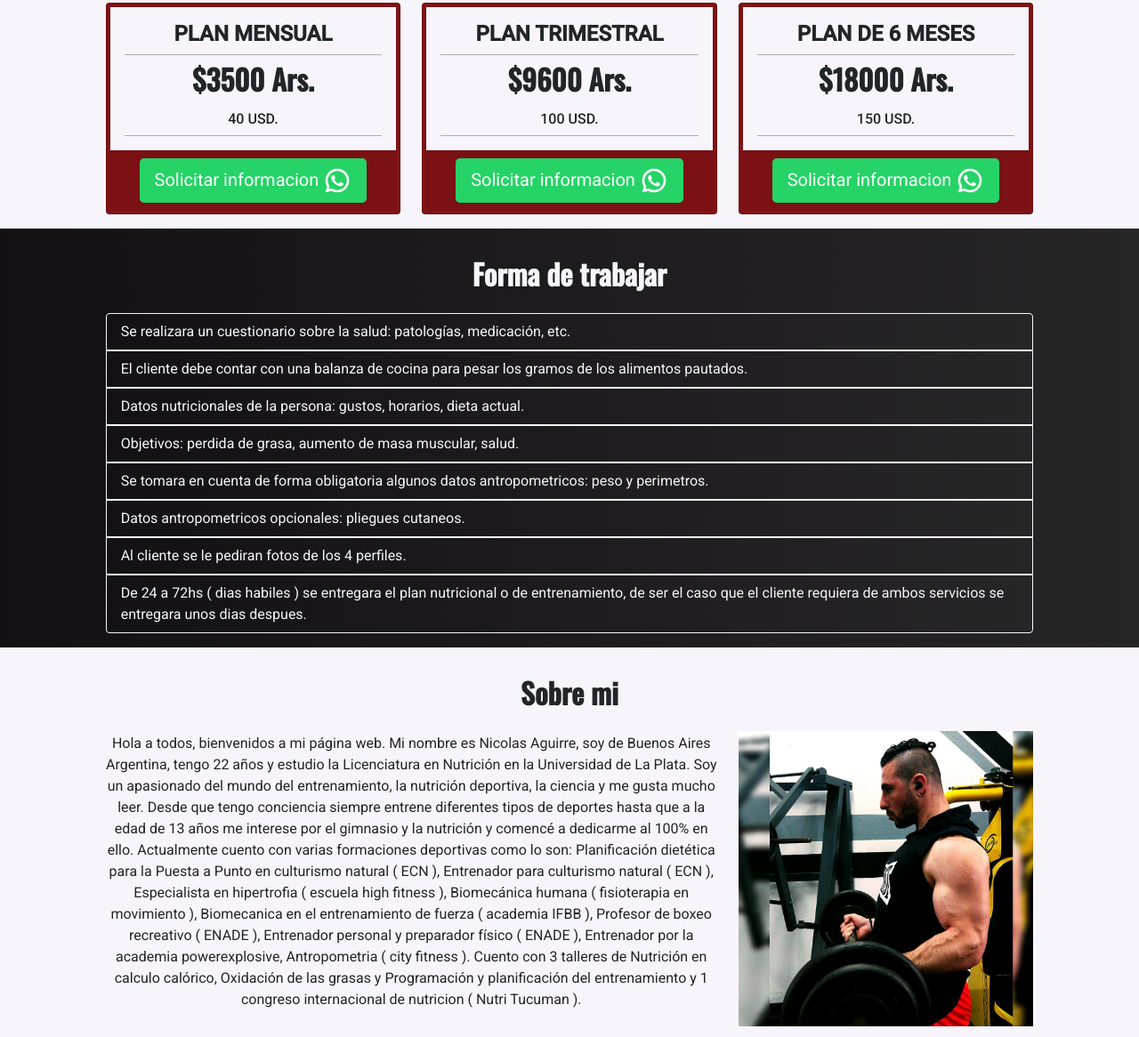
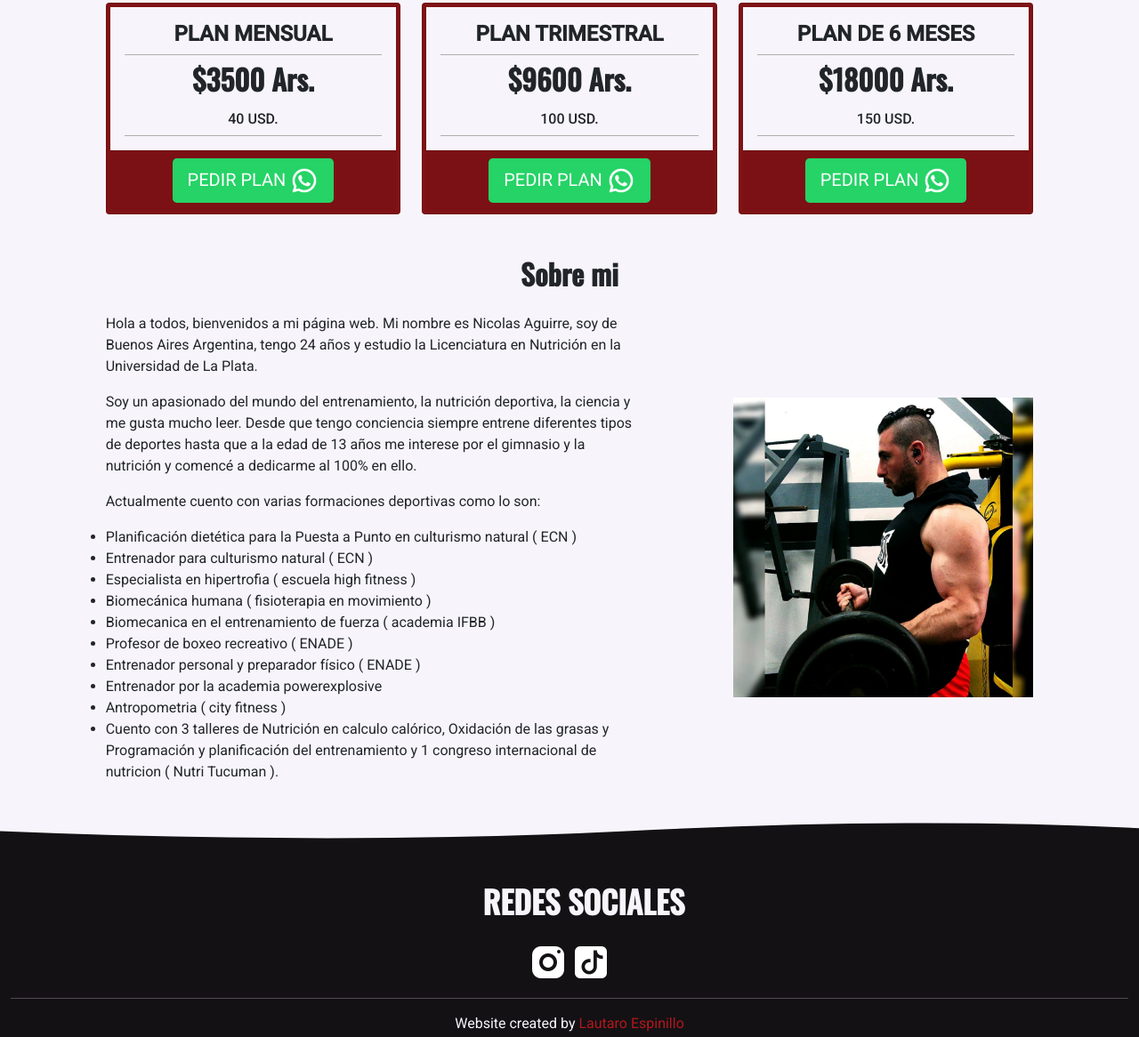
Before and after one commit to TheLaucha/Nicolas-Aguirre, a plain HTML site: page index.html in a window 1280 px wide. Shown: the part 1020-2186 px from the top of the page at 89% size. Drawn offline with nearby package versions, Linux system fonts and the light colour scheme.

Commit message:
change some text

```diff
--- a/index.html
+++ b/index.html
@@ -96,7 +96,7 @@
             <div class="col">
               <div class="card h-100">
                 <div class="card-body">
-                  <h5 class="card-title">INFORMACION NUTRICIONAL</h5>
+                  <h5 class="card-title">INFORMACION DEL PLAN</h5>
                   <div class="row text-left informacion-nutricional">
                     <div class="col-12 col-md-6">
                       <p class="card-text">
@@ -157,11 +157,11 @@
                 </div>
                 <div class="card-footer">
                   <a
-                    href="https://api.whatsapp.com/send?phone=+5491144088053&text=Solicito%20información%20sobre%20el%20plan%20Mensual."
+                    href="https://api.whatsapp.com/send?phone=+5491144088053&text=QUIERO%20UN%20PLAN"
                     target="__blank"
                     class="card-link btn btn-lg wsp-btn"
                   >
-                    Solicitar informacion
+                    PEDIR PLAN
                     <img class="wsp-icon" src="./images/wsp.png" alt="wsp icon" />
                   </a>
                 </div>
@@ -176,11 +176,11 @@
                 </div>
                 <div class="card-footer">
                   <a
-                    href="https://api.whatsapp.com/send?phone=+5491144088053&text=Solicito%20información%20sobre%20el%20plan%20Trimestral."
+                    href="https://api.whatsapp.com/send?phone=+5491144088053&text=QUIERO%20UN%20PLAN"
                     target="__blank"
                     class="card-link btn btn-lg wsp-btn"
                   >
-                    Solicitar informacion
+                    PEDIR PLAN
                     <img class="wsp-icon" src="./images/wsp.png" alt="wsp icon" />
                   </a>
                 </div>
@@ -195,11 +195,11 @@
                 </div>
                 <div class="card-footer">
                   <a
-                    href="https://api.whatsapp.com/send?phone=+5491144088053&text=Solicito%20información%20sobre%20el%20plan%20de%206%20meses."
+                    href="https://api.whatsapp.com/send?phone=+5491144088053&text=QUIERO%20UN%20PLAN"
                     target="__blank"
                     class="card-link btn btn-lg wsp-btn"
                   >
-                    Solicitar informacion
+                    PEDIR PLAN
                     <img class="wsp-icon" src="./images/wsp.png" alt="wsp icon" />
                   </a>
                 </div>
@@ -209,81 +209,45 @@
         </div>
       </section>
 
-      <section
-        class="row d-flex justify-content-around align-items-center py-3"
-        id="forma-de-trabajo"
-      >
-        <div class="col-10">
-          <div class="row text-center my-3">
-            <div class="col">
-              <h2>Forma de trabajar</h2>
-            </div>
-          </div>
-          <div class="row text-justify">
-            <div class="col">
-              <ul class="list-group">
-                <li class="list-group-item">
-                  Se realizara un cuestionario sobre la salud: patologías, medicación, etc.
-                </li>
-                <li class="list-group-item">
-                  El cliente debe contar con una balanza de cocina para pesar los gramos de los
-                  alimentos pautados.
-                </li>
-                <li class="list-group-item">
-                  Datos nutricionales de la persona: gustos, horarios, dieta actual.
-                </li>
-                <li class="list-group-item">
-                  Objetivos: perdida de grasa, aumento de masa muscular, salud.
-                </li>
-                <li class="list-group-item">
-                  Se tomara en cuenta de forma obligatoria algunos datos antropometricos: peso y
-                  perimetros.
-                </li>
-                <li class="list-group-item">
-                  Datos antropometricos opcionales: pliegues cutaneos.
-                </li>
-                <li class="list-group-item">Al cliente se le pediran fotos de los 4 perfiles.</li>
-                <li class="list-group-item">
-                  De 24 a 72hs ( dias habiles ) se entregara el plan nutricional o de entrenamiento,
-                  de ser el caso que el cliente requiera de ambos servicios se entregara unos dias
-                  despues.
-                </li>
-              </ul>
-            </div>
-          </div>
-        </div>
-      </section>
-
       <!-- QUIEN SOY -->
 
       <section class="row d-flex justify-content-around align-items-center py-3" id="sobre-mi">
-        <div class="col-10 text-center">
-          <div class="row my-3">
+        <div class="col-10 text-justify">
+          <div class="row my-3 text-center">
             <div class="col">
               <h2>Sobre mi</h2>
             </div>
           </div>
-          <div class="row">
-            <div class="col-12 col-lg-8 d-flex align-self-center">
+          <div class="row d-flex align-items-center justify-content-between g-3">
+            <div class="col-12 col-lg-7 text-left">
               <p>
                 Hola a todos, bienvenidos a mi página web. Mi nombre es Nicolas Aguirre, soy de
-                Buenos Aires Argentina, tengo 22 años y estudio la Licenciatura en Nutrición en la
-                Universidad de La Plata. Soy un apasionado del mundo del entrenamiento, la nutrición
+                Buenos Aires Argentina, tengo 24 años y estudio la Licenciatura en Nutrición en la
+                Universidad de La Plata.
+              </p>
+              <p>
+                Soy un apasionado del mundo del entrenamiento, la nutrición
                 deportiva, la ciencia y me gusta mucho leer. Desde que tengo conciencia siempre
                 entrene diferentes tipos de deportes hasta que a la edad de 13 años me interese por
-                el gimnasio y la nutrición y comencé a dedicarme al 100% en ello. Actualmente cuento
-                con varias formaciones deportivas como lo son: Planificación dietética para la
-                Puesta a Punto en culturismo natural ( ECN ), Entrenador para culturismo natural (
-                ECN ), Especialista en hipertrofia ( escuela high fitness ), Biomecánica humana (
-                fisioterapia en movimiento ), Biomecanica en el entrenamiento de fuerza ( academia
-                IFBB ), Profesor de boxeo recreativo ( ENADE ), Entrenador personal y preparador
-                físico ( ENADE ), Entrenador por la academia powerexplosive, Antropometria ( city
-                fitness ). Cuento con 3 talleres de Nutrición en calculo calórico, Oxidación de las
-                grasas y Programación y planificación del entrenamiento y 1 congreso internacional
-                de nutricion ( Nutri Tucuman ).
+                el gimnasio y la nutrición y comencé a dedicarme al 100% en ello.
               </p>
+              <p>
+                Actualmente cuento con varias formaciones deportivas como lo son:
+              </p>
+              <ul class="list-group">
+                <li>Planificación dietética para la Puesta a Punto en culturismo natural ( ECN )</li>
+                <li>Entrenador para culturismo natural ( ECN )</li>
+                <li>Especialista en hipertrofia ( escuela high fitness )</li>
+                <li>Biomecánica humana ( fisioterapia en movimiento )</li>
+                <li>Biomecanica en el entrenamiento de fuerza ( academia IFBB )</li>
+                <li>Profesor de boxeo recreativo ( ENADE )</li>
+                <li>Entrenador personal y preparador físico ( ENADE )</li>
+                <li>Entrenador por la academia powerexplosive</li>
+                <li>Antropometria ( city fitness )</li>
+                <li>Cuento con 3 talleres de Nutrición en calculo calórico, Oxidación de las grasas y Programación y planificación del entrenamiento y 1 congreso internacional de nutricion ( Nutri Tucuman ).</li>
+              </ul>
             </div>
-            <div class="col-12 col-lg-4 d-flex align-self-center">
+            <div class="col-12 col-lg-4">
               <img src="./images/quien-soy.jpg" alt="sobre mi" class="img-fluid sobre-mi-img" />
             </div>
           </div>
```
